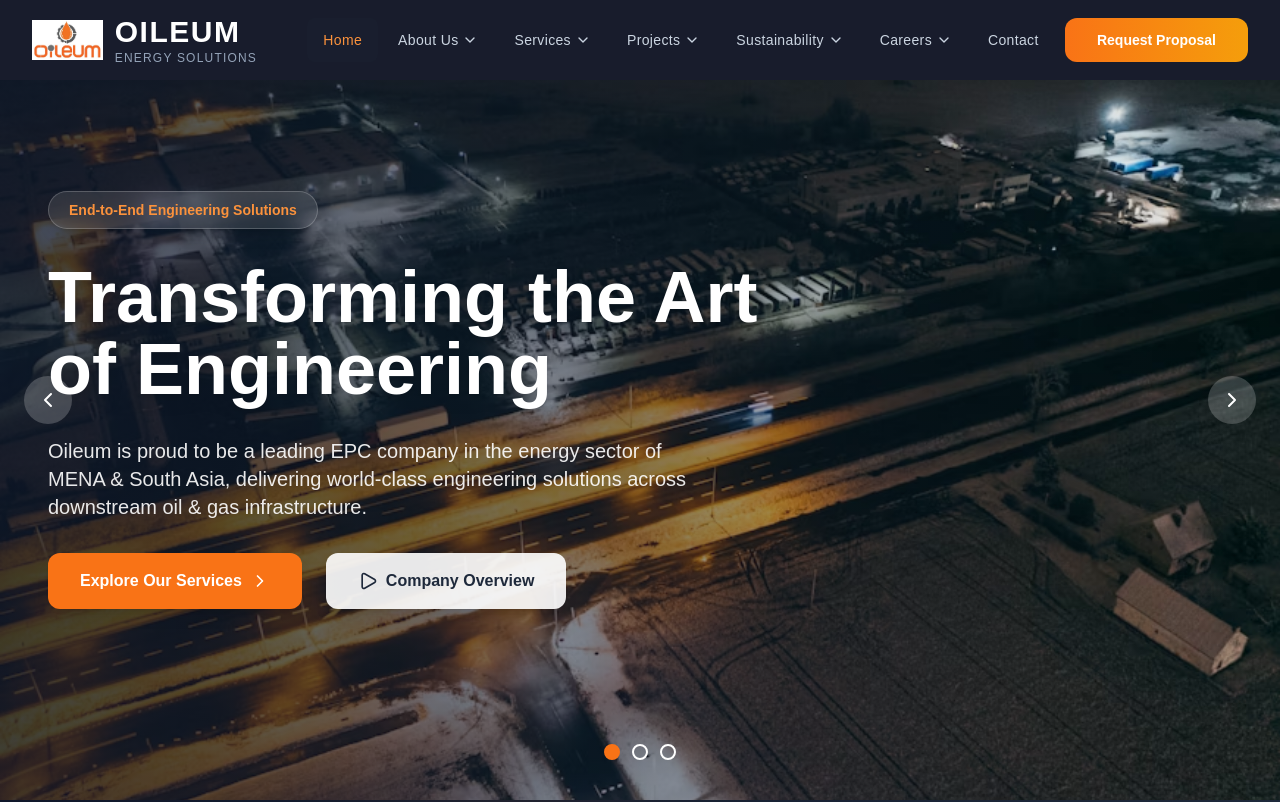
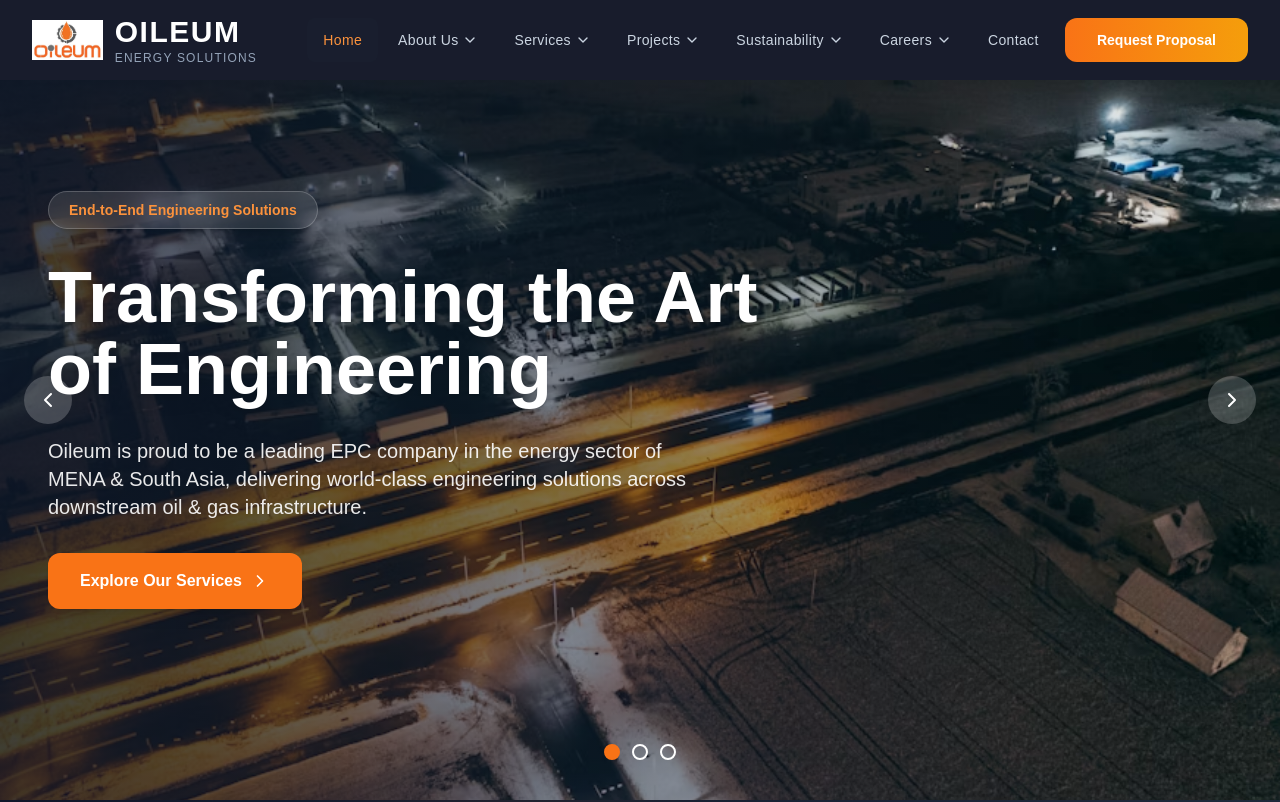
Before and after one commit to haseebmanzoor/Oileum-website, a React (Vite) app: page / in a window 1280 px wide. Shown: the top 802 px of the page. Built offline with nearby package versions, Linux system fonts and the light colour scheme.

Commit message:
Remove secondary CTA buttons from Hero component for cleaner UI

```diff
--- a/src/components/Hero/Hero.jsx
+++ b/src/components/Hero/Hero.jsx
@@ -1,6 +1,6 @@
 import React, { useState, useEffect } from "react";
 import { motion, AnimatePresence } from "framer-motion";
-import { ChevronRight, ChevronLeft, Play } from "lucide-react";
+import { ChevronRight, ChevronLeft } from "lucide-react";
 import { Link } from "react-router-dom";
 
 const Hero = () => {
@@ -13,7 +13,6 @@
       description:
         "Oileum is proud to be a leading EPC company in the energy sector of MENA & South Asia, delivering world-class engineering solutions across downstream oil & gas infrastructure.",
       cta: { text: "Explore Our Services", link: "/services" },
-      secondaryCta: { text: "Company Overview", link: "/about#overview" },
       background: "/logos/refinery-night.jpg",
       overlay: "from-slate-900/80 via-slate-900/50 to-transparent",
     },
@@ -23,7 +22,6 @@
       description:
         "With strong operational presence in Iraq, Libya, Qatar, Saudi Arabia and Pakistan, we deliver high-integrity engineering, procurement, and technical services for refineries and energy infrastructure.",
       cta: { text: "View Our Projects", link: "/projects" },
-      secondaryCta: { text: "Learn More", link: "/about#learn-more" },
       background: "/logos/solar-wind.jpg",
       overlay: "from-slate-900/80 via-slate-900/50 to-transparent",
     },
@@ -33,7 +31,6 @@
       description:
         "Backed by decades of field expertise and commitment to quality, Oileum is trusted for driving results in the most challenging environments across the energy sector.",
       cta: { text: "About Oileum", link: "/about" },
-      secondaryCta: { text: "Our Legacy", link: "/about#legacy" },
       background: "/logos/lng-plant.jpg",
       overlay: "from-slate-900/80 via-slate-900/50 to-transparent",
     },
@@ -97,7 +94,7 @@
               {currentSlideData.description}
             </p>
 
-            {/* Buttons */}
+            {/* Only Primary Button */}
             <div className="flex flex-wrap gap-6">
               <Link to={currentSlideData.cta.link}>
                 <motion.button
@@ -107,17 +104,6 @@
                 >
                   {currentSlideData.cta.text}
                   <ChevronRight className="ml-2 h-5 w-5" />
-                </motion.button>
-              </Link>
-
-              <Link to={currentSlideData.secondaryCta.link}>
-                <motion.button
-                  whileHover={{ scale: 1.05 }}
-                  whileTap={{ scale: 0.95 }}
-                  className="inline-flex items-center px-8 py-4 bg-white/90 hover:bg-white text-slate-800 rounded-xl font-semibold shadow-lg transition"
-                >
-                  <Play className="mr-2 h-5 w-5" />
-                  {currentSlideData.secondaryCta.text}
                 </motion.button>
               </Link>
             </div>
```
